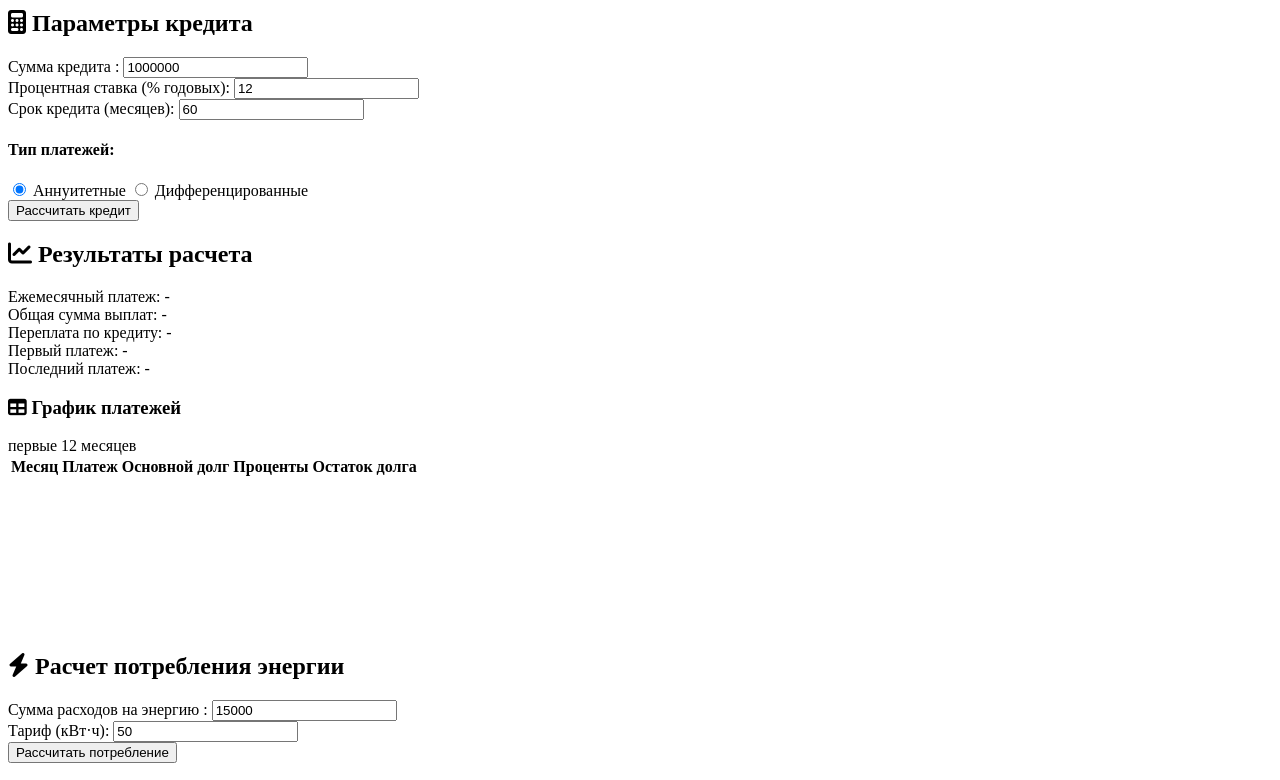
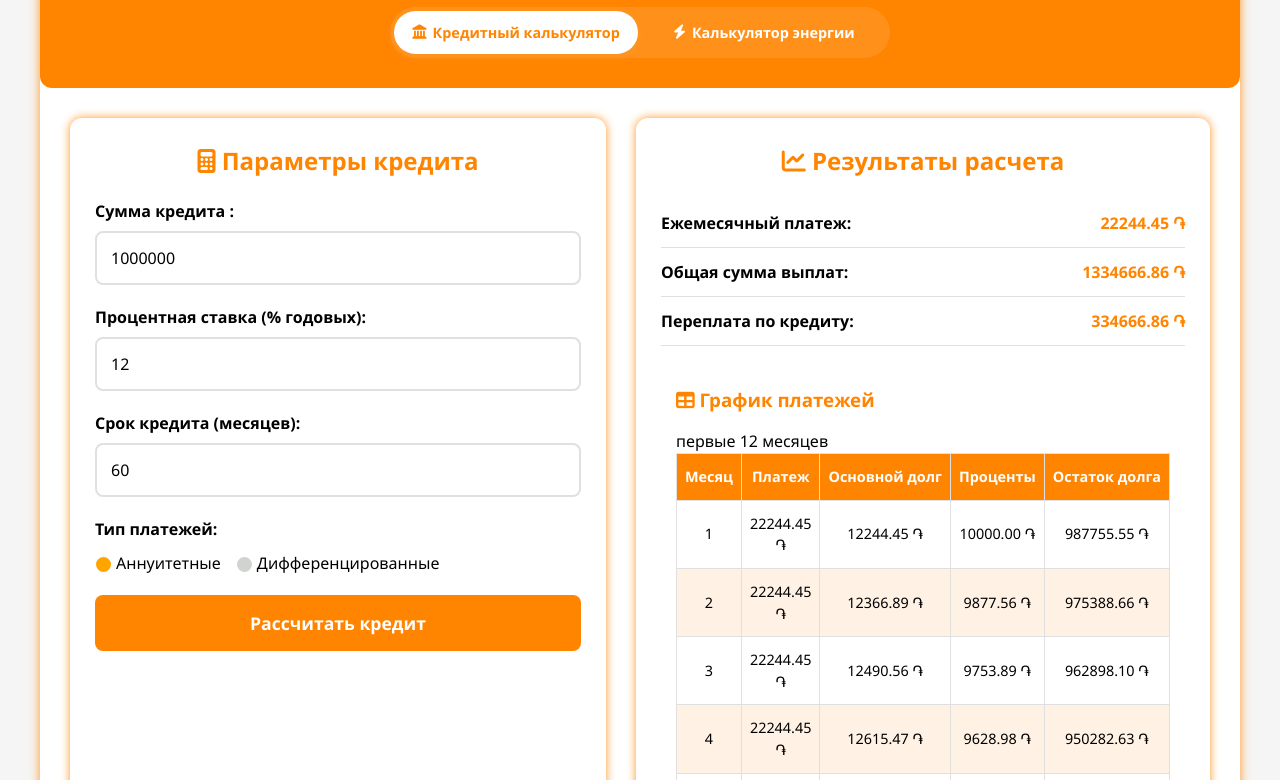
Before and after one commit to edgar-karapetyan/calculator, a plain HTML site: page index.html in a window 1280 px wide. Shown: the part 111-891 px from the top of the page. Drawn offline with nearby package versions, Linux system fonts and the light colour scheme; the site is published under a folder, as on GitHub Pages, so addresses that start at the root find nothing.

Commit message:
Update index.html

```diff
--- a/index.html
+++ b/index.html
@@ -6,7 +6,7 @@
     <title>Адаптивный калькулятор банковских кредитов и энергии</title>
     <link rel="stylesheet" href="https://cdnjs.cloudflare.com/ajax/libs/font-awesome/6.4.0/css/all.min.css">
     <script src="https://cdn.jsdelivr.net/npm/chart.js"></script>
-    <link rel="stylesheet" href="/solar.css">
+    <link rel="stylesheet" href="solar.css">
 </head>
 <body>
     <div class="container">
@@ -203,6 +203,6 @@
             </div>
         </div>
     </div>
-    <script src="/solar.js"></script>
+    <script src="solar.js"></script>
 </body>
 </html>
```
